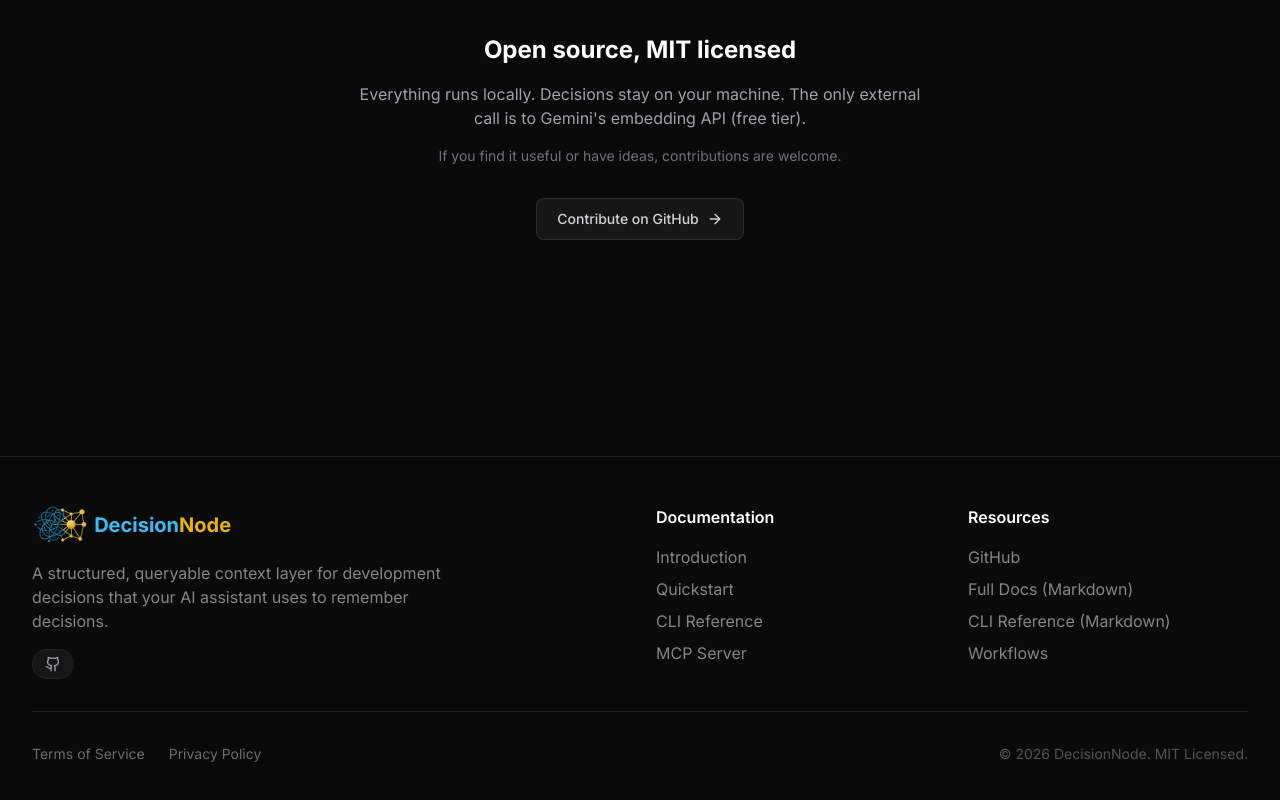
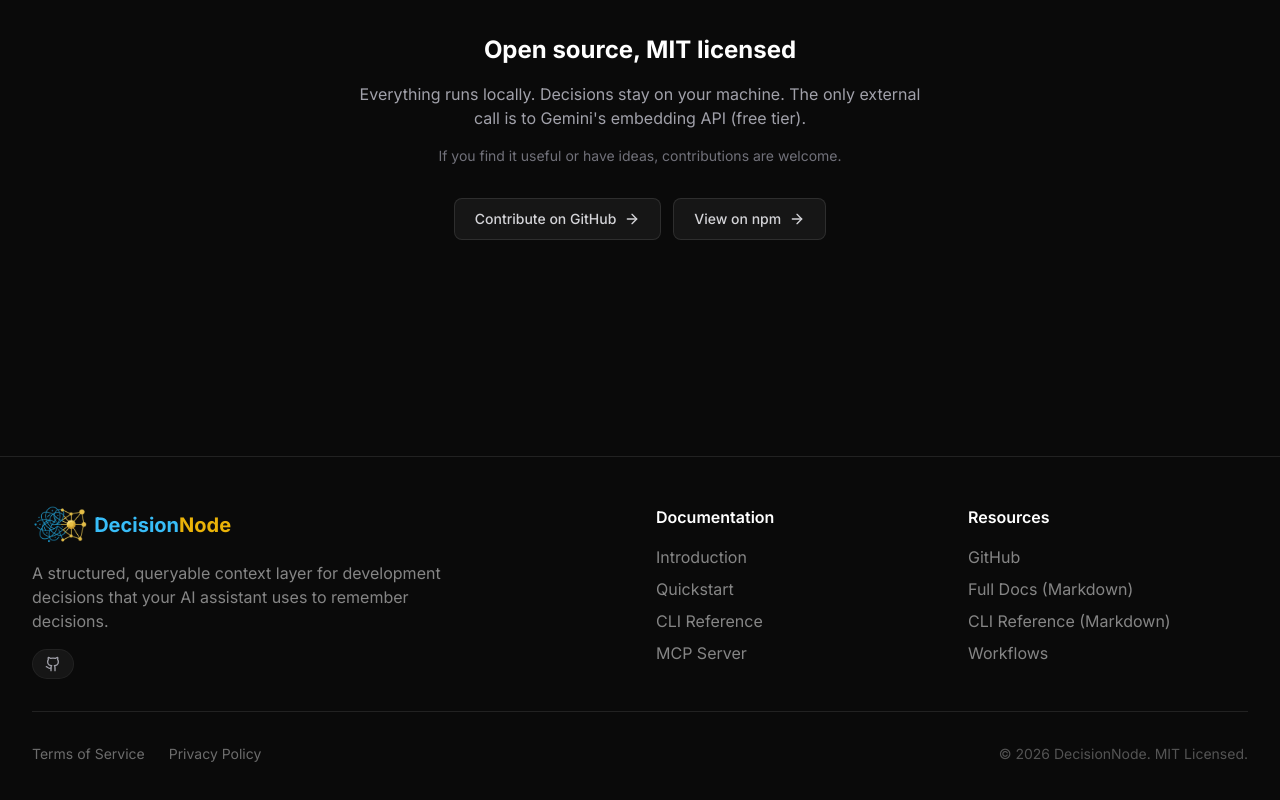
Before and after one commit to lapheavisidelayer940/DecisionNode, a React (Vite) app in the folder website/: page / in a window 1280 px wide. Shown: the part 8388-9188 px from the top of the page. Built offline with nearby package versions, Linux system fonts and the light colour scheme; no server answers.

Commit message:
docs: add npm and license links to README badges and website footer

```diff
--- a/website/src/pages/HomePage.tsx
+++ b/website/src/pages/HomePage.tsx
@@ -538,6 +538,7 @@ export default function HomePage() {
                     <p className="text-zinc-500 max-w-xl mx-auto mb-8 text-sm">
                         If you find it useful or have ideas, contributions are welcome.
                     </p>
+                    <div className="flex items-center justify-center gap-3">
                         <a
                             href="https://github.com/decisionnode/decisionnode"
                             target="_blank"
@@ -547,6 +548,16 @@ export default function HomePage() {
                             Contribute on GitHub
                             <ArrowRight className="w-4 h-4" />
                         </a>
+                        <a
+                            href="https://www.npmjs.com/package/decisionnode"
+                            target="_blank"
+                            rel="noopener noreferrer"
+                            className="inline-flex items-center gap-2 px-5 py-2.5 rounded-lg bg-white/5 border border-white/10 text-zinc-300 hover:text-white hover:border-white/20 transition-all text-sm font-medium"
+                        >
+                            View on npm
+                            <ArrowRight className="w-4 h-4" />
+                        </a>
+                    </div>
                 </section>
             </div>
         </>
```
Also changed, not shown: 1 other file (tests, documents, lock files or other folders). Lines whose indentation alone changed are shown as unchanged.
